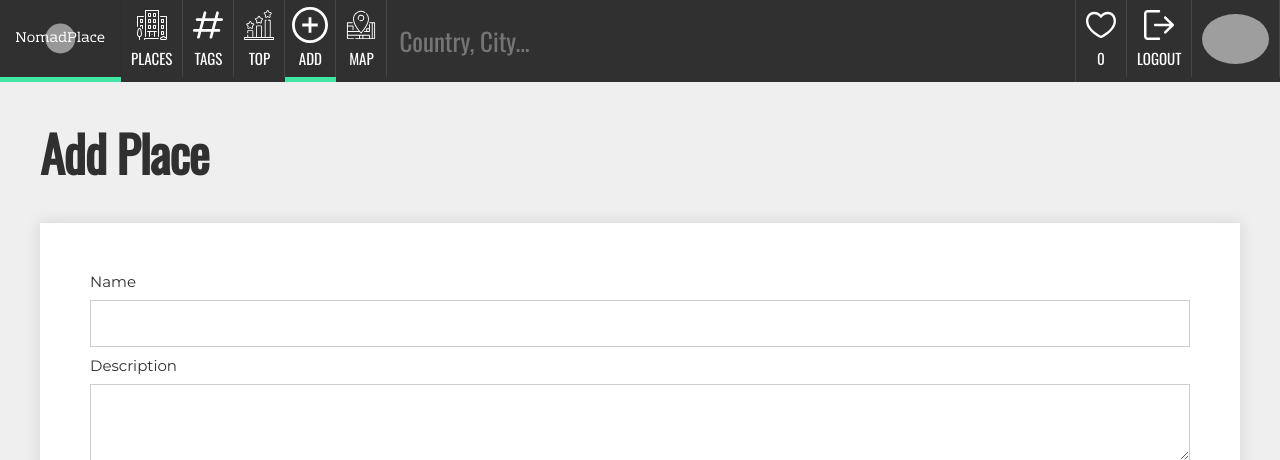
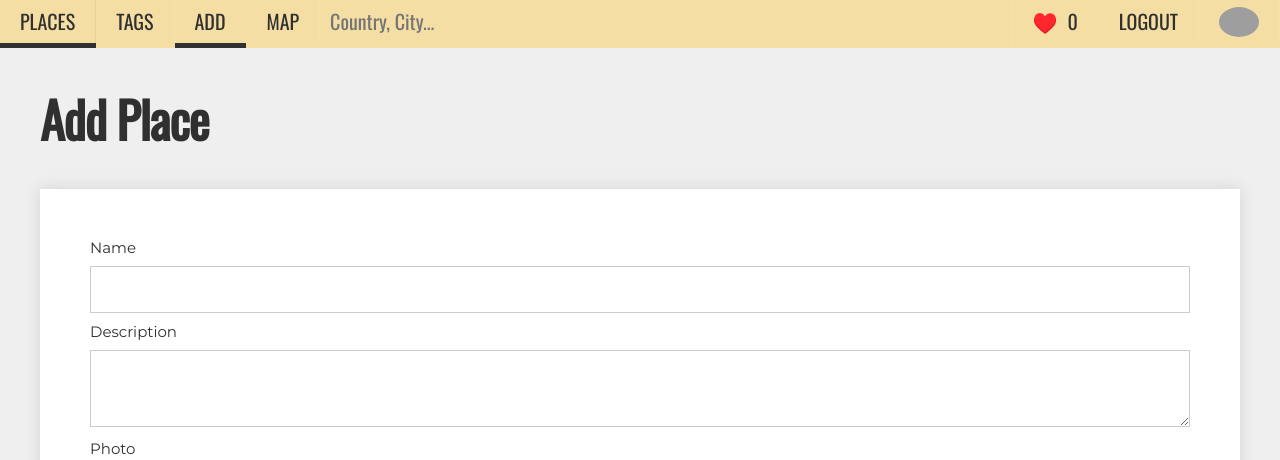
Before and after one commit to mryode/NomadPlace, a Node server app: page /add in a window 1280 px wide. Shown: the top 460 px of the page. Run offline with Node 20, Linux system fonts and the light colour scheme; the visitor is signed in with stand-in values (Sample User, id 1); some libraries are stand-ins or nearby versions; grey boxes are pictures that could not be loaded.

Commit message:
style navbar

```diff
--- a/controllers/placeController.js
+++ b/controllers/placeController.js
@@ -10,10 +10,6 @@ const isOwner = (place, user) => place.author.equals(user._id);
 /*
  *  ENDPOINTS
  */
-exports.homePage = (req, res) => {
-  res.render('index', { title: 'Home' });
-};
-
 exports.addPlace = (req, res) => {
   res.render('editPlace', { title: 'Add Place' });
 };
--- a/public/dist/App.bundle.css
+++ b/public/dist/App.bundle.css
@@ -481,9 +481,8 @@ body {
   padding: 0;
   -webkit-box-pack: justify;
           justify-content: space-between;
-  background: #303030;
-  font-family: "Oswald", sans-serif;
-  font-size: 1rem; }
+  background: #f5dea3;
+  font-family: "Oswald", sans-serif; }
   .nav__section {
     display: -webkit-box;
     display: flex; }
@@ -495,17 +494,14 @@ body {
     display: flex;
     padding-bottom: 5px; }
     .nav__item:hover, .nav__item--active {
-      background: #42e6a4; }
-      .nav__item:hover svg, .nav__item--active svg {
-        -webkit-transform: scale(1.2);
-                transform: scale(1.2); }
+      background: #303030; }
   .nav__link {
-    background: #303030;
-    color: white;
+    background: #f5dea3;
+    color: #303030;
     border-right: 1px solid rgba(255, 255, 255, 0.1);
     text-transform: uppercase;
-    font-size: 1.5rem;
-    padding: 1rem;
+    font-size: 2rem;
+    padding: 0 2rem;
     display: block;
     display: -webkit-box;
     display: flex;
@@ -520,29 +516,15 @@ body {
     transition: -webkit-transform 0.2s;
     transition: transform 0.2s;
     transition: transform 0.2s, -webkit-transform 0.2s; }
-    .nav__link svg {
-      width: 30px;
-      -webkit-transition: all 0.2s;
-      transition: all 0.2s;
-      fill: white;
-      margin-bottom: 1rem; }
     .nav__link:hover {
       border-right-color: rgba(0, 0, 0, 0.05); }
-    .nav__link--logo:hover svg {
-      -webkit-transform: none;
-              transform: none; }
-    .nav__link--logo svg {
-      width: 100px;
-      margin: 0; }
+    .nav__link .avatar {
+      min-width: 30px;
+      height: 30px; }
 
-@media all and (max-width: 1200px) {
-  .nav__link {
-    padding-left: 1rem;
-    padding-right: 1rem; }
-    .nav__link svg {
-      width: 20px; }
-    .nav__link--logo svg {
-      width: 100px; } }
+.heart-count:before {
+  content: "♥️";
+  margin-right: 1rem; }
 
 @media all and (max-width: 900px) {
   .nav {
@@ -563,22 +545,10 @@ body {
       -webkit-box-ordinal-group: 0;
               order: -1;
       border-bottom: 1px solid rgba(255, 255, 255, 0.1); }
-      .nav__section--user .avatar {
-        min-width: 20px;
-        height: 20px; }
-      .nav__section--user svg {
-        display: none; }
   .nav__item {
     width: 33.333333%; }
   .nav__link {
-    width: 100%; }
-    .nav__link svg {
-      max-width: 100%; }
-    .nav__link--logo svg {
-      width: 100%; }
-  .heart-count:before {
-    content: "♥️";
-    margin-right: 1rem; } }
+    width: 100%; } }
 
 .search {
   position: relative;
@@ -597,22 +567,27 @@ body {
     left: 0; }
   .search__input {
     font-family: inherit;
-    font-size: 25px;
+    font-size: 2rem;
     background: none;
-    color: white;
+    color: #303030;
     outline: 0;
     border: 0;
-    margin: 10px; }
+    padding: 1rem;
+    width: 100%;
+    border-bottom: 5px solid transparent; }
+    .search__input:hover, .search__input:focus {
+      border-bottom: 5px solid #303030; }
   .search__result {
     display: -webkit-box;
     display: flex;
     -webkit-box-align: center;
             align-items: center;
-    padding: 15px 10px;
-    font-size: 18px;
-    border-bottom: 1px solid #ececec; }
+    padding: 2rem 1rem;
+    font-size: 1.5rem;
+    background: #303030;
+    color: white; }
     .search__result--active {
-      background: #f1f1f1; }
+      color: #f5dea3; }
 
 .form {
   margin-bottom: 5rem; }
--- a/routes/index.js
+++ b/routes/index.js
@@ -10,7 +10,7 @@ const { catchErrors } = require('../handlers/errorHandler');
 const router = express.Router();
 
 // Home Page
-router.get('/', placeController.homePage);
+router.get('/', placeController.getPlaces);
 
 // Add Place
 // TODO Check if user logged in
--- a/utils/helpers.js
+++ b/utils/helpers.js
@@ -12,7 +12,7 @@ exports.icon = name => fs.readFileSync(`./public/images/icons/${name}.svg`);
 exports.menu = [
   { slug: '/places', title: 'Places', icon: 'places' },
   { slug: '/tags', title: 'Tags', icon: 'tag' },
-  { slug: '/top', title: 'Top', icon: 'top' },
+  // { slug: '/top', title: 'Top', icon: 'top' },
   { slug: '/add', title: 'Add', icon: 'add' },
   { slug: '/map', title: 'Map', icon: 'map' },
 ];
--- a/views/layout.pug
+++ b/views/layout.pug
@@ -10,13 +10,13 @@ html
     header.top
       nav.nav
         .nav__section.nav__section--pages
-          li.nav__item
-            a.nav__link.nav__link--logo(href="/")
-              != h.icon('logo')
+          //- li.nav__item
+          //-   a.nav__link.nav__link--logo(href="/")
+          //-     != h.icon('logo')
           each item in h.menu
             li.nav__item(class=(currentPath.startsWith(item.slug) ? 'nav__item--active' : ''))
               a.nav__link(href=item.slug, class=(currentPath.startsWith(item.slug) ? 'nav__item--active' : ''))
-                != h.icon(item.icon)
+                //- != h.icon(item.icon)
                 span #{item.title}
         .nav__section.nav__section--search
           .search
@@ -25,10 +25,10 @@ html
         .nav__section.nav__section--user
           if user
             li.nav__item: a.nav__link(href="/hearts", class=(currentPath.startsWith('/hearts') ? 'nav__item--active' : ''))
-              != h.icon('heart')
+              //- != h.icon('heart')
               span.heart-count #{user.hearts && user.hearts.length}
             li.nav__item: a.nav__link(href="/logout", class=(currentPath.startsWith('/logout') ? 'nav__item--active' : ''))
-              != h.icon('logout')
+              //- != h.icon('logout')
               span Logout
             li.nav__item: a.nav__link(href="/account", class=(currentPath.startsWith('/account') ? 'nav__item--active' : ''))
               img.avatar(src=user.gravatar + '&d=retro')
--- a/views/place.pug
+++ b/views/place.pug
@@ -18,7 +18,7 @@ block content
       ul.tags
         each tag in place.tags
           li.tag
-            a.tag__link(href=`/tags/${tag}`)
+            a.tag__link(href=`/tags?tags=${tag}`)
               span.tag__text #{tag}
 
     if user
```
Also changed, not shown: public/scss/styles/_nav.scss (+59 -62 lines), public/scss/styles/_search.scss (+16 -7 lines), 1 other file.
